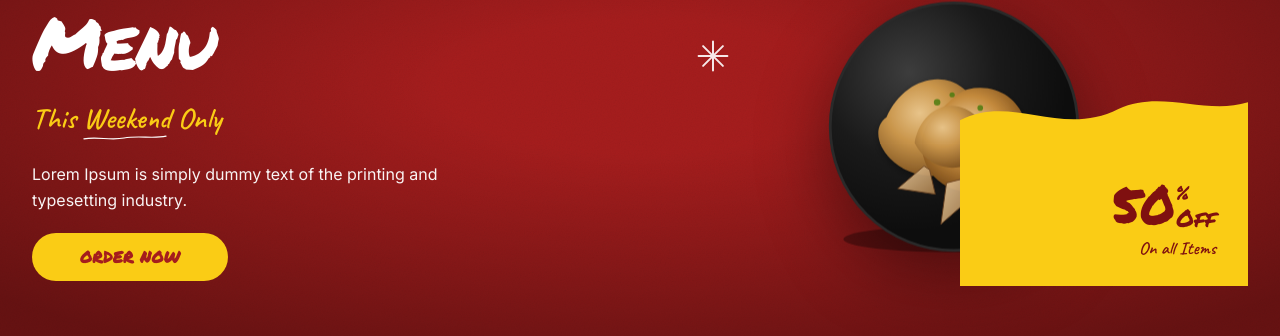
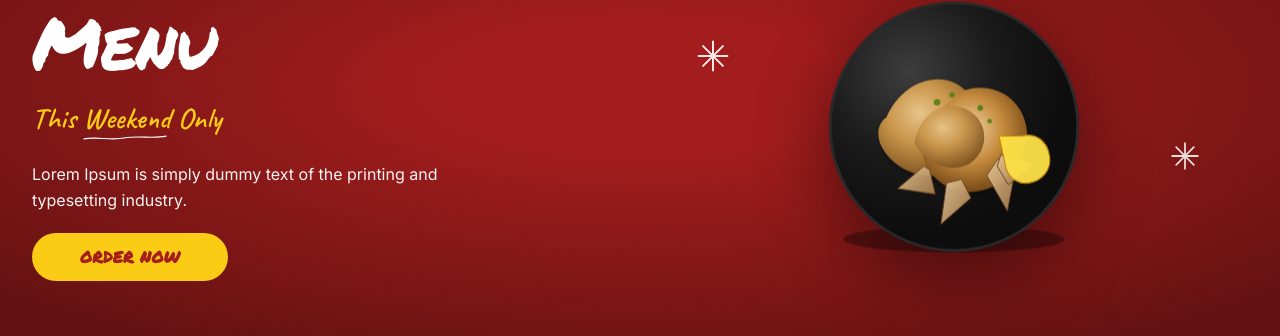
Before and after one commit to neetrino/norapat.am, a Next.js app: page / in a window 1280 px wide. Shown: the part 218-554 px from the top of the page. Built offline with nearby package versions, Linux system fonts and the light colour scheme; no server answers; the database is empty.

Commit message:
bannerում ավելորդ բանի հեռացում

```diff
--- a/src/components/home/BrandBannerSection.tsx
+++ b/src/components/home/BrandBannerSection.tsx
@@ -5,7 +5,6 @@ import { useI18n } from '@/i18n/I18nContext'
 import { PROMO_COPY } from '@/components/home/promo-food-banner/promoFoodBanner.constants'
 import { HeroFoodPlateSvg } from '@/components/home/promo-food-banner/HeroFoodPlateSvg'
 import { PromoBannerDeliveryArrow, PromoBannerSparkles } from '@/components/home/promo-food-banner/PromoBannerGraphics'
-import { DiscountWaveCorner } from '@/components/home/promo-food-banner/DiscountWaveCorner'
 
 /**
  * Բրենդային բաններ՝ երկու սյուն, խորը կարմիր տեքստուրա, վեկտորային «թարման» (առանց ֆոտոյի)։
@@ -84,8 +83,6 @@ export function BrandBannerSection() {
                 <HeroFoodPlateSvg />
               </div>
             </div>
-
-            <DiscountWaveCorner />
           </div>
         </div>
       </div>
--- a/src/components/home/promo-food-banner/DiscountWaveCorner.tsx
+++ /dev/null
@@ -1,40 +0,0 @@
-'use client'
-
-import { PROMO_COLORS, PROMO_COPY } from './promoFoodBanner.constants'
-
-const WAVE_PATH =
-  'M0,52 C72,28 140,68 220,42 C280,24 340,48 400,36 L400,200 L0,200 Z'
-
-/**
- * Bottom-right yellow organic shape with discount copy (SVG path, no bitmap).
- */
-export function DiscountWaveCorner() {
-  return (
-    <div
-      className="pointer-events-none absolute bottom-0 right-0 z-20 flex h-[min(42%,13rem)] w-[min(58%,17.5rem)] items-end justify-end sm:h-[min(38%,14rem)] sm:w-[min(52%,19rem)] lg:h-56 lg:w-72"
-      aria-hidden
-    >
-      <svg
-        className="absolute inset-0 h-full w-full"
-        viewBox="0 0 400 200"
-        preserveAspectRatio="none"
-      >
-        <path fill={PROMO_COLORS.yellow} d={WAVE_PATH} />
-      </svg>
-      <div className="relative z-10 flex flex-col items-end pb-4 pr-4 pt-8 sm:pb-5 sm:pr-6 lg:pb-6 lg:pr-8">
-        <div className="font-promo-marker flex flex-row items-start gap-0.5 text-[#7f1010]">
-          <span className="text-[2.75rem] font-normal leading-none tracking-tight sm:text-[3.25rem]">
-            {PROMO_COPY.offNumber}
-          </span>
-          <div className="flex flex-col items-start justify-start pt-1">
-            <span className="text-lg leading-none sm:text-xl">{PROMO_COPY.offPercent}</span>
-            <span className="mt-1 text-xl leading-none sm:text-2xl">{PROMO_COPY.offWord}</span>
-          </div>
-        </div>
-        <p className="font-promo-caveat mt-1 text-right text-base font-semibold text-[#7f1010] sm:text-lg">
-          {PROMO_COPY.offSubline}
-        </p>
-      </div>
-    </div>
-  )
-}
--- a/src/components/home/promo-food-banner/promoFoodBanner.constants.ts
+++ b/src/components/home/promo-food-banner/promoFoodBanner.constants.ts
@@ -3,11 +3,6 @@
  */
 
 export const PROMO_COLORS = {
-  background: '#A51D1D',
-  backgroundDeep: '#5c0a0a',
-  yellow: '#FACC15',
-  textOnYellow: '#7f1010',
-  white: '#FFFFFF',
   plate: '#1A1A1A',
   plateRim: '#2a2a2a',
 } as const
@@ -23,8 +18,4 @@ export const PROMO_COPY = {
     'Lorem Ipsum is simply dummy text of the printing and typesetting industry.',
   cta: 'ORDER NOW',
   freeDelivery: 'Free Home Delivery',
-  offNumber: '50',
-  offPercent: '%',
-  offWord: 'Off',
-  offSubline: 'On all Items',
 } as const
```
